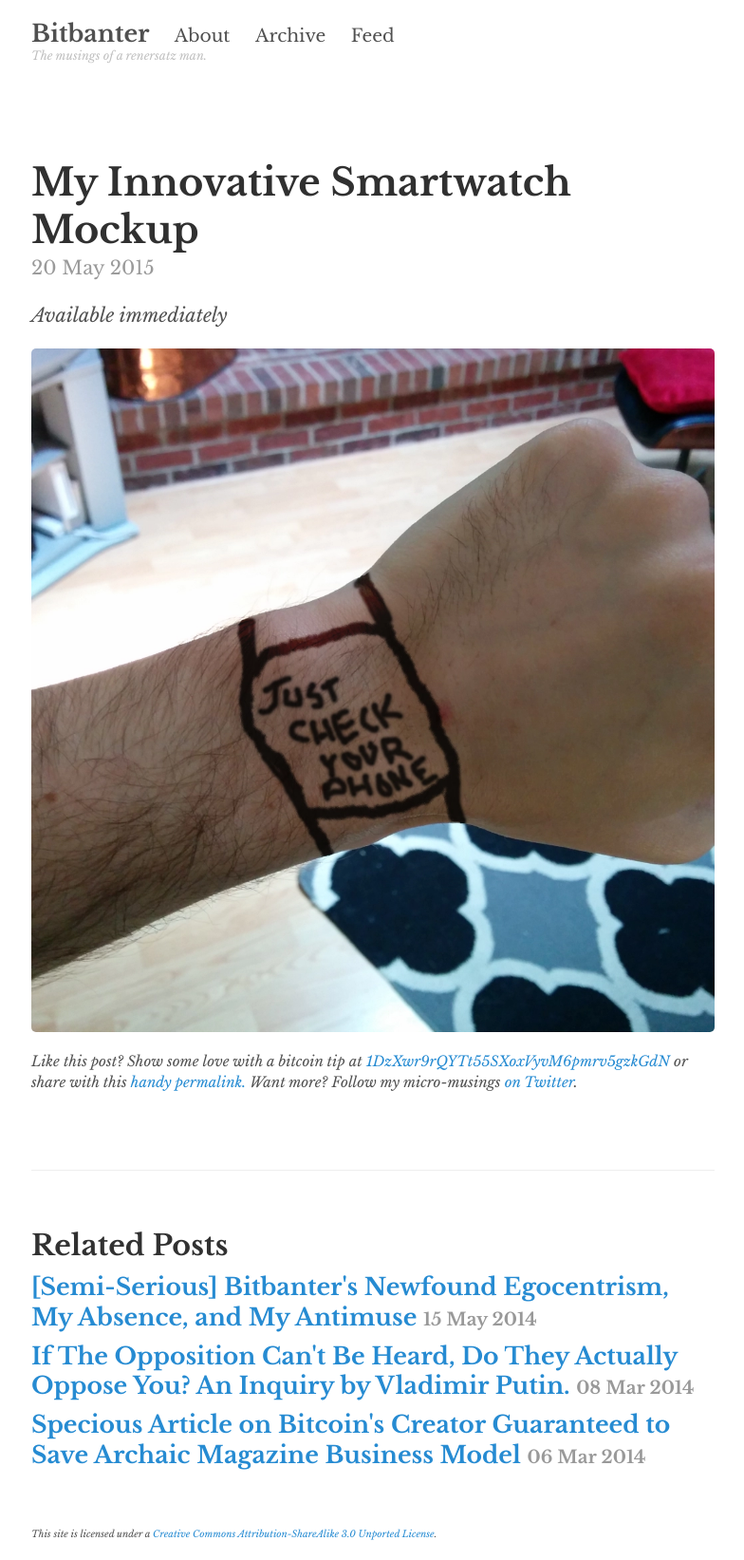
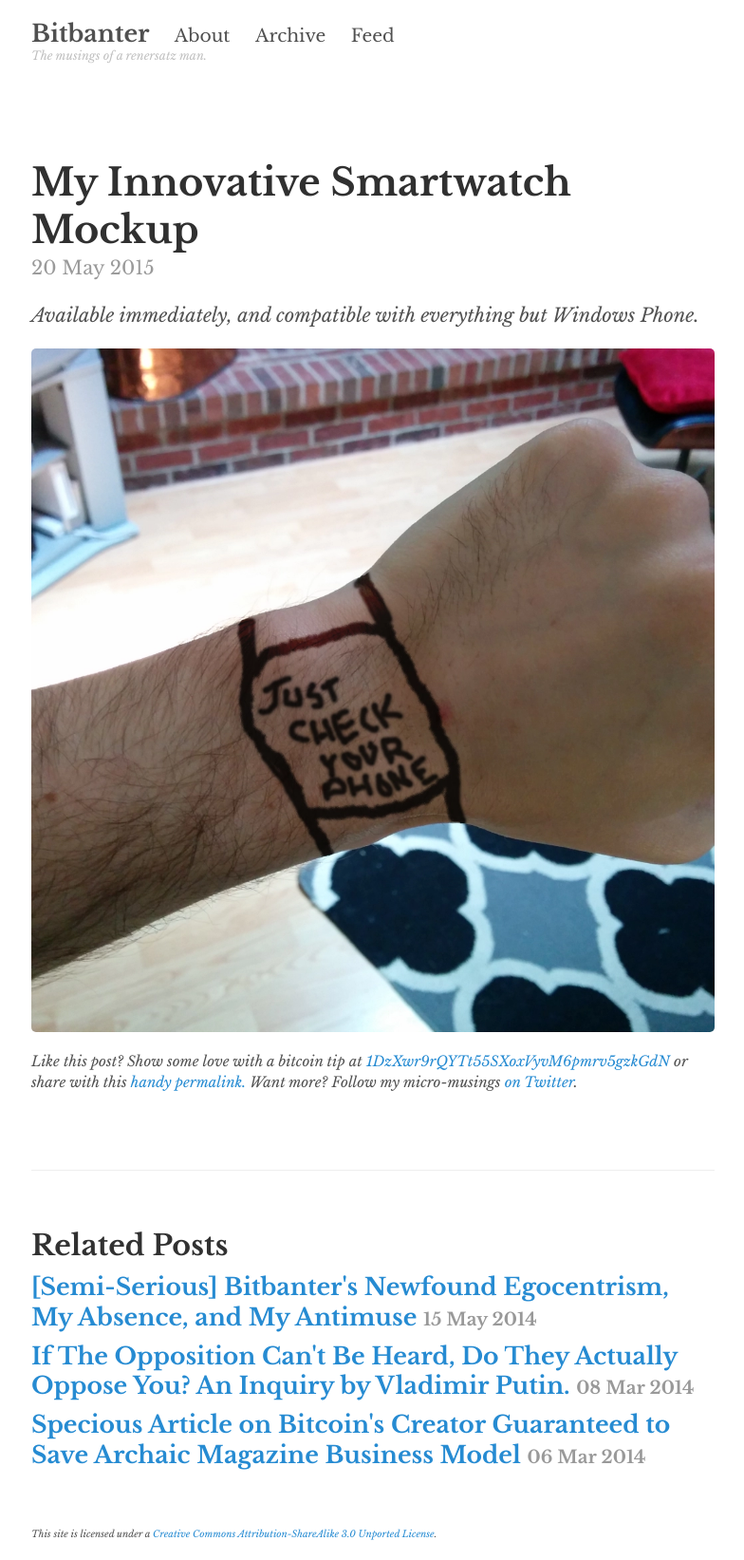
Before and after one commit to acityinohio/bitbanter-archive, a Jekyll site: the page built from _posts/2015-05-20-smartwatch.md, in a window 1280 px wide. Shown: the whole page at 95% size, without its empty margins (247-1031 px from the left). Built offline with Jekyll 4.4.1, drawn with Linux system fonts in a browser that asks for light colours; Markdown is read by kramdown in place of the engine named in the settings.

Commit message:
slight update

```diff
--- a/_posts/2015-05-20-smartwatch.md
+++ b/_posts/2015-05-20-smartwatch.md
@@ -3,7 +3,7 @@ layout: post
 title: My Innovative Smartwatch Mockup
 ---
 
-*Available immediately*
+*Available immediately, and compatible with everything but Windows Phone.*
 
 ![Smarterwatch](/assets/2014-05-20-smartwatch.webp)
 
```
